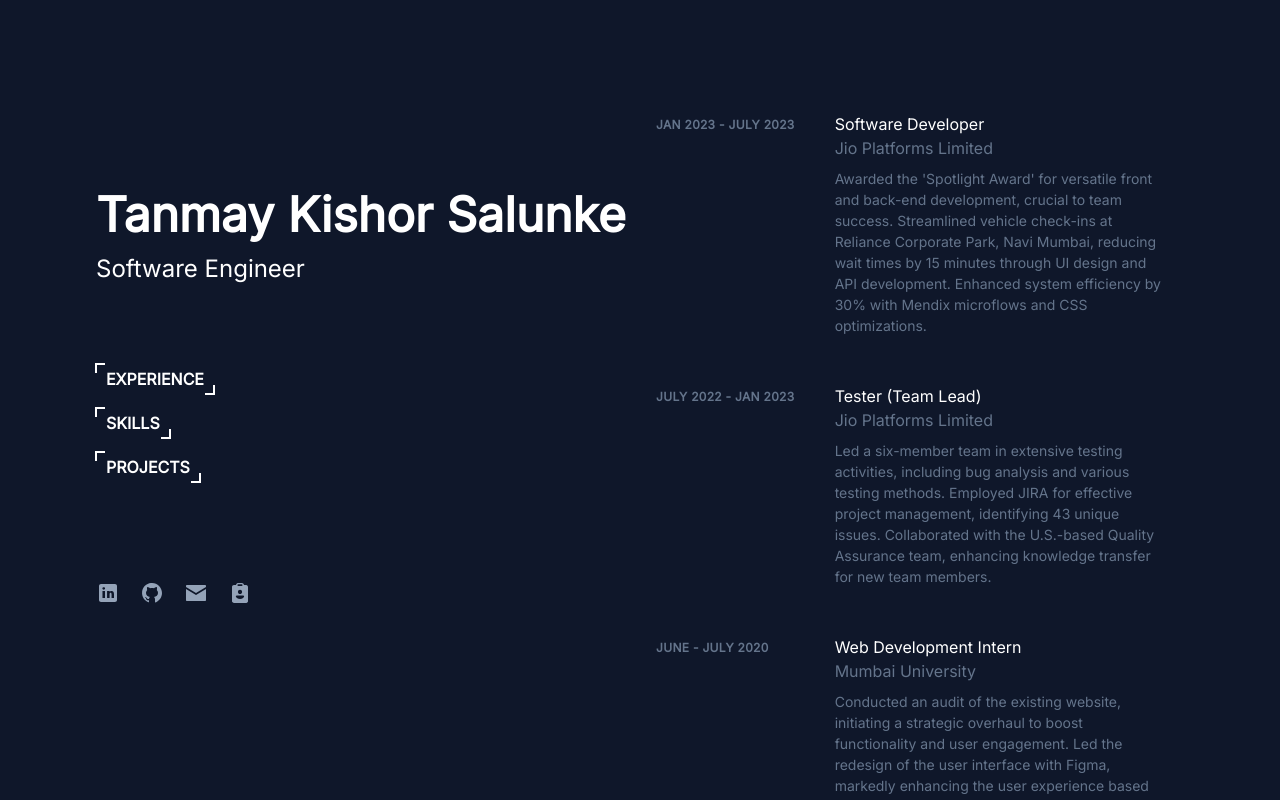
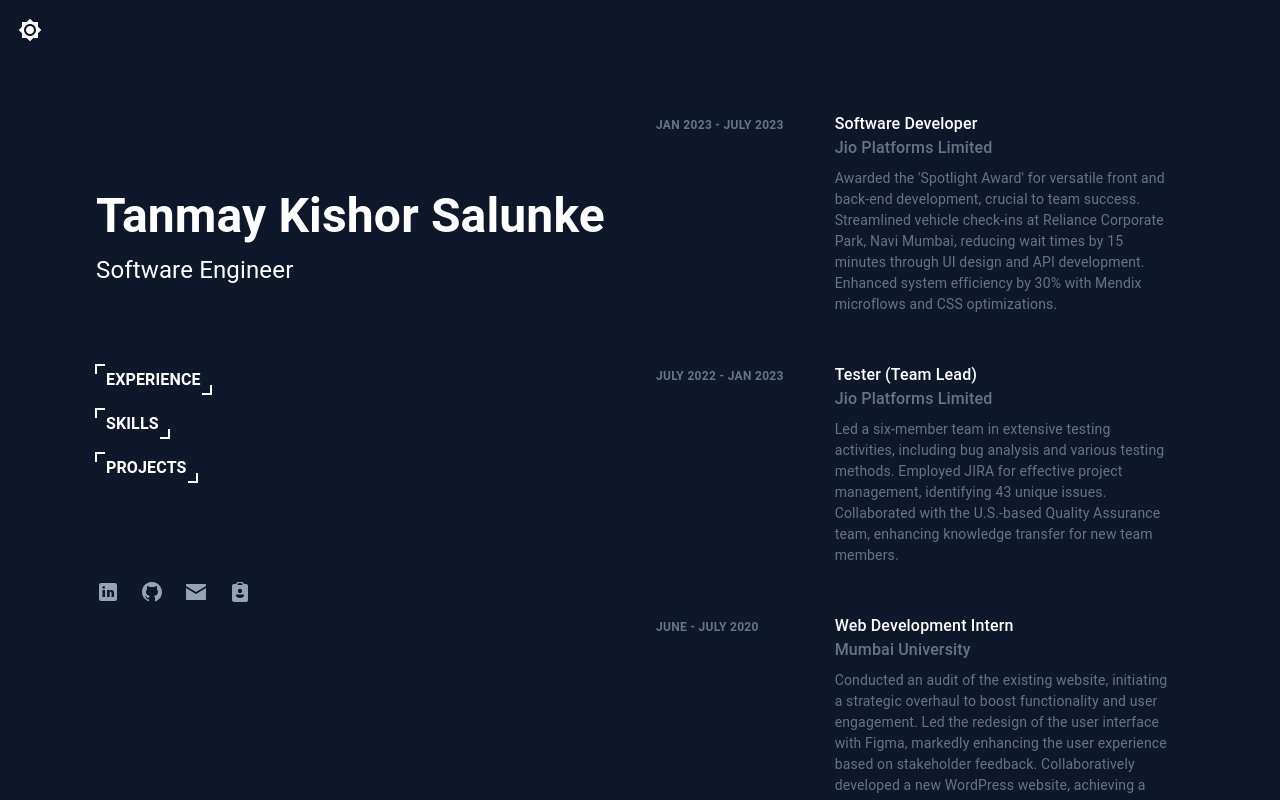
Before and after one commit to tanmaysalunke/webfol.io, a React (Create React App) app: page / in a window 1280 px wide. Built offline with nearby package versions, Linux system fonts and the light colour scheme.

Commit message:
Dark/Light Mode toggle implemented without Colors.

```diff
--- a/package.json
+++ b/package.json
@@ -3,6 +3,10 @@
   "version": "0.1.0",
   "private": true,
   "dependencies": {
+    "@emotion/react": "^11.11.3",
+    "@emotion/styled": "^11.11.0",
+    "@mui/icons-material": "^5.15.3",
+    "@mui/material": "^5.15.3",
     "@testing-library/jest-dom": "^5.17.0",
     "@testing-library/react": "^13.4.0",
     "@testing-library/user-event": "^13.5.0",
--- a/src/App.css
+++ b/src/App.css
@@ -259,22 +259,22 @@ header ul{
 }
 
 /* Floating CV Icon */
-/* .floating-icon {
+.floating-icon {
   position: fixed;
-  bottom: 20px;
-  right: 20px;
+  top: 10px;
+  left: 10px;
   z-index: 100;
   border-radius: 50%;
   background-color: white;
-  border: 4px solid #52C3FF;
-  height: 60px;
-  width: 60px;
+  border: 4px solid black;
+  height: 40px;
+  width: 40px;
   display: flex;
   align-items: center;
   justify-content: center;
 }
 
 .FAB-icon{
-  height: 44px;
-  width: 44px;
-} */
+  height: 30px;
+  width: 30px;
+}
--- a/src/App.tsx
+++ b/src/App.tsx
@@ -1,16 +1,62 @@
-import React from "react";
+import React, { useState } from "react";
 import "bootstrap/dist/css/bootstrap.min.css";
+import { ThemeProvider, createTheme } from "@mui/material/styles";
+import CssBaseline from "@mui/material/CssBaseline";
+import IconButton from "@mui/material/IconButton";
+// import SunIcon from "@mui/icons-material/Brightness7"; // Sun icon
+// import MoonIcon from "@mui/icons-material/Brightness2"; // Moon icon
+
+import BrightnessHighIcon from "@mui/icons-material/BrightnessHigh"; // Sun icon
+import NightsStayIcon from "@mui/icons-material/NightsStay"; // Moon icon
+
 import "./App.css";
 import Header from "./Header";
 import About from "./About";
 import Skills from "./Skills";
 import Projects from "./Projects";
 import Contact from "./Contact";
-// import Resume from "./Resume";
 import Experience from "./Experience";
 
 const App: React.FC = () => {
+  const [darkMode, setDarkMode] = useState(true);
+
+  const getDesignTokens = (mode: "light" | "dark") => ({
+    palette: {
+      mode,
+      ...(mode === "dark"
+        ? {
+            // Palette for dark mode
+            primary: { main: "#90caf9" },
+            secondary: { main: "#f48fb1" },
+            background: { default: "#121212", paper: "#424242" },
+            text: { primary: "#ffffff", secondary: "#aaaaaa" },
+          }
+        : {
+            // Palette for light mode
+            primary: { main: "#1976d2" },
+            secondary: { main: "#dc004e" },
+            background: { default: "#ffffff", paper: "#f5f5f5" },
+            text: { primary: "#000000", secondary: "#555555" },
+          }),
+    },
+  });
+
+  const theme = createTheme(getDesignTokens(darkMode ? "dark" : "light"));
+
+  const toggleDarkTheme = () => {
+    setDarkMode(!darkMode);
+  };
+
   return (
+    <ThemeProvider theme={theme}>
+      <CssBaseline />
+      <IconButton
+        onClick={toggleDarkTheme}
+        style={{ position: "absolute", top: "10px", left: "10px" }}
+      >
+        {darkMode ? <BrightnessHighIcon /> : <NightsStayIcon />}
+      </IconButton>
+
       <div className="container-fluid layout">
         <div className="col-6 sticky-lg-top sidebar">
           {/* Content for your fixed sidebar */}
@@ -35,6 +81,7 @@ const App: React.FC = () => {
           </section>
         </div>
       </div>
+    </ThemeProvider>
   );
 };
 
```
Also changed, not shown: src/Resume.tsx (deleted, +0 -18 lines), 1 other file (tests, documents, lock files or other folders). Lines whose indentation alone changed are shown as unchanged.
